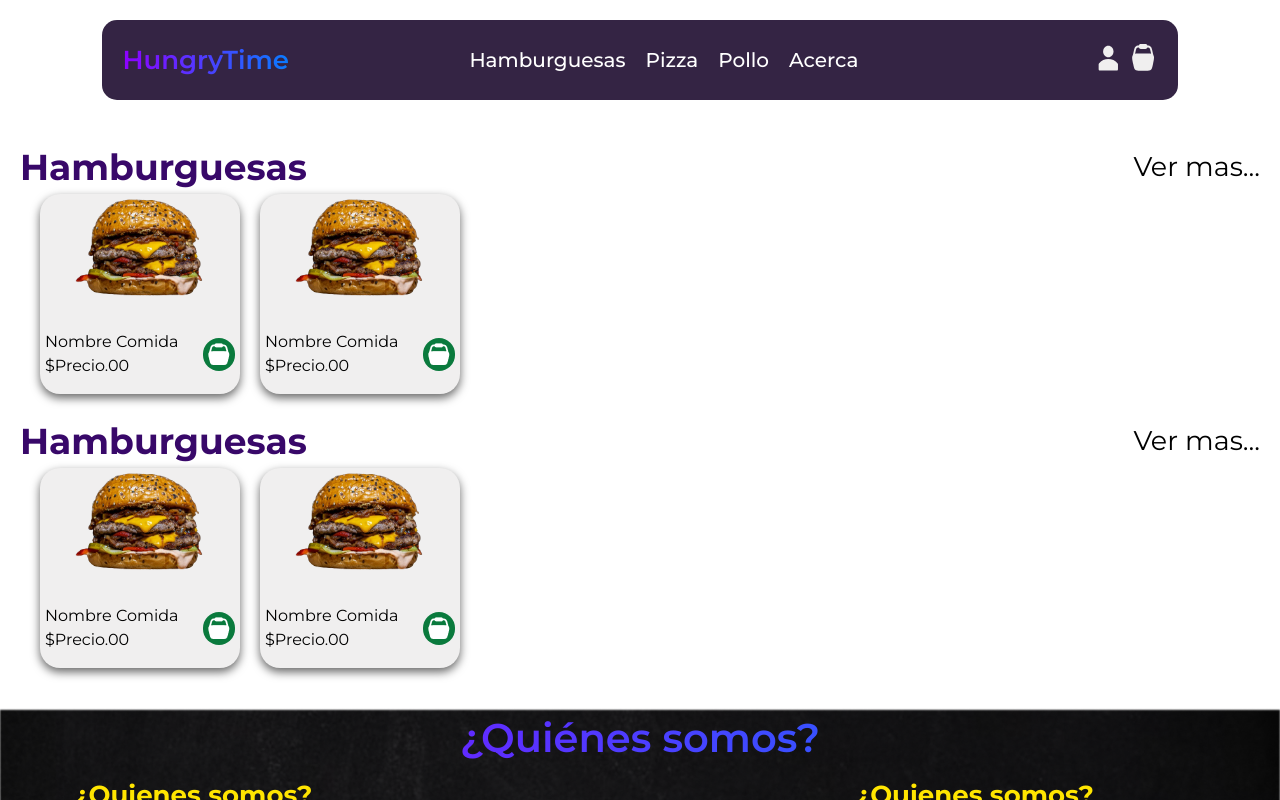
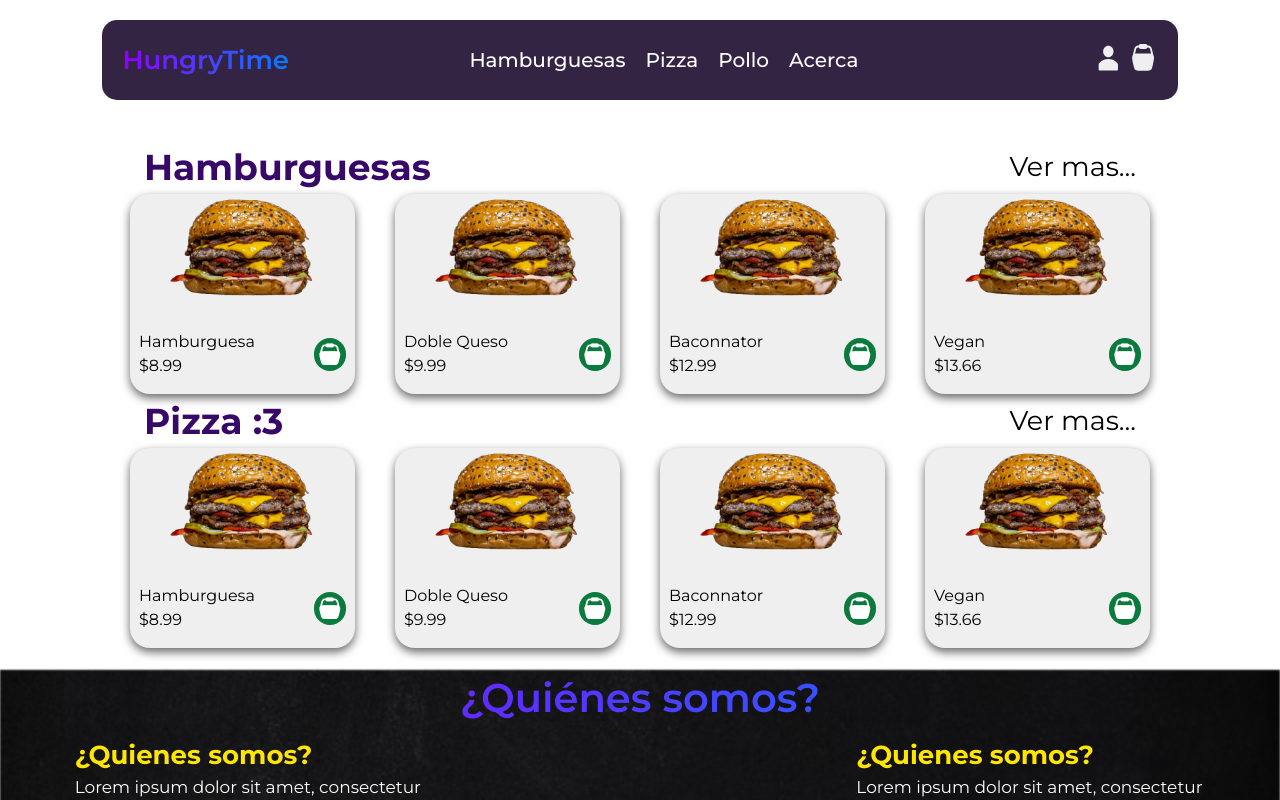
Before and after one commit to No-Country/s13-22-n-node-react, a React (Vite) app in the folder Frontend/s13-22-client-side/: page / in a window 1280 px wide. Shown: the top 800 px of the page. Built offline with nearby package versions, Linux system fonts and the light colour scheme.

Commit message:
[data/card]: added json data & cree card component

```diff
--- /dev/null
+++ b/Frontend/s13-22-client-side/src/components/FoodCard/FoodCard.css
@@ -0,0 +1,44 @@
+.food-card {
+    border-radius: 20px;
+    background-color: #F0EFEF;
+    box-shadow: 0px 4px 10px rgba(0, 0, 0, 0.6);
+    height: 200px;
+    width: 225px;
+    margin: auto 2em;
+}
+
+.food-img-container {
+    /* border: 1px solid red; */
+    text-align: center;
+    height: 60%;
+}
+
+.food-info-container {
+    display: flex;
+    justify-content: space-between;
+    /* border: 1px solid yellow; */
+    height: 40%;
+    margin: 0 .9em;
+}
+
+.food-about {
+    display: flex;
+    flex-direction: column;
+    justify-content: center;
+}
+
+.food-about p {
+    font-size: 16px;
+}
+
+.bag-icoon-container {
+    display: flex;
+    align-items: center;
+}
+
+.icon-bgd {
+    background-color: #0A7A3D;
+    border-radius: 50px;
+    padding: .5rem;
+    display: flex;
+}
--- /dev/null
+++ b/Frontend/s13-22-client-side/src/components/FoodCard/FoodCard.jsx
@@ -0,0 +1,29 @@
+import React from 'react'
+import '../FoodCard/FoodCard.css'
+
+
+// Work in progress :3
+function FoodCard({ item }) {
+    let { name, price } = item;
+
+    return (
+      <div className='food-card'>
+          <div className='food-img-container'>
+              <img src="../../../public/img/hamburguerPic.png" height="90%" width="70%"></img>
+          </div>
+          <div className='food-info-container'>
+              <div className='food-about'>
+                  <p>{name}</p>
+                  <p>${price}</p>
+              </div>
+              <div className='bag-icoon-container'>
+                  <div className='icon-bgd'>
+                      <img src="../../../public/img/shoppingBag.png" />
+                  </div>
+              </div>
+          </div>
+      </div>
+  )
+}
+
+export default FoodCard
--- a/Frontend/s13-22-client-side/src/components/MenuMain/Menu.css
+++ b/Frontend/s13-22-client-side/src/components/MenuMain/Menu.css
@@ -1,17 +1,23 @@
 .menu-section {
     /* border: 1px solid black; */
     padding: 2em;
+    /* display: flex; */
+    /* flex-direction: column; */
+    /* margin: auto; */
 }
 
 .food-type-container {
     /* border: 3px solid red; */
     margin-bottom: 2em;
+    margin: auto;
 }
 
 .type-name-container {
     display: flex;
     justify-content: space-between;
     align-items: center;
+    width: 80%;
+    margin: auto;
 }
 
 .food-name {
@@ -30,49 +36,6 @@
     display: flex;
     flex-direction: row;
     padding: 0 2em;
+    justify-items: center;
+    margin: auto;
 }
-
-.food-card {
-    border-radius: 20px;
-    background-color: #F0EFEF;
-    box-shadow: 0px 4px 10px rgba(0, 0, 0, 0.6);
-    height: 200px;
-    width: 200px;
-    margin-right: 2em;
-}
-
-.food-img-container {
-    /* border: 1px solid red; */
-    text-align: center;
-    height: 60%;
-}
-
-.food-info-container {
-    display: flex;
-    justify-content: space-between;
-    /* border: 1px solid yellow; */
-    height: 40%;
-    margin: 0 .5em;
-}
-
-.food-about {
-    display: flex;
-    flex-direction: column;
-    justify-content: center;
-}
-
-.food-about p {
-    font-size: 16px;
-}
-
-.bag-icoon-container {
-    display: flex;
-    align-items: center;
-}
-
-.icon-bgd {
-    background-color: #0A7A3D;
-    border-radius: 50px;
-    padding: .5rem;
-    display: flex;
-}
--- a/Frontend/s13-22-client-side/src/components/MenuMain/Menu.jsx
+++ b/Frontend/s13-22-client-side/src/components/MenuMain/Menu.jsx
@@ -1,7 +1,12 @@
-import React from 'react'
+import React, { useState } from 'react'
 import '../MenuMain/Menu.css'
+import menuData from '../../data/menuData'
+import FoodCard from '../FoodCard/FoodCard';
 
 function Menu() {
+    const [menu, setMenu] = useState(menuData);
+    console.log(menu);
+
   return (
     <section className='menu-section'>
         <section className='food-type-container'>
@@ -10,78 +15,31 @@ function Menu() {
                 <p className='seeMore'>Ver mas...</p>
             </div>
             <div className='cards-container'>
-                <div className='food-card'>
-                    <div className='food-img-container'>
-                        <img src="../../../public/img/hamburguerPic.png" height="90%" width="70%"></img>
-                    </div>
-                    <div className='food-info-container'>
-                        <div className='food-about'>
-                            <p>Nombre Comida</p>
-                            <p>$Precio.00</p>
-                        </div>
-                        <div className='bag-icoon-container'>
-                            <div className='icon-bgd'>
-                                <img src="../../../public/img/shoppingBag.png" />
-                            </div>
-                        </div>
-                    </div>
-                </div>
-                <div className='food-card'>
-                    <div className='food-img-container'>
-                        <img src="../../../public/img/hamburguerPic.png" height="90%" width="70%"></img>
-                    </div>
-                    <div className='food-info-container'>
-                        <div className='food-about'>
-                            <p>Nombre Comida</p>
-                            <p>$Precio.00</p>
-                        </div>
-                        <div className='bag-icoon-container'>
-                            <div className='icon-bgd'>
-                                <img src="../../../public/img/shoppingBag.png" />
-                            </div>
-                        </div>
-                    </div>
+                <div className='cards-container'>
+                    {
+                        menu.map((item) => {
+                            return (
+                                <FoodCard key={item.id} item={item} />
+                            )
+                        })
+                    }
                 </div>
             </div>
         </section>
-        {/* hi */}
         <section className='food-type-container'>
             <div className='type-name-container'>
-                  <p className='food-name'>Hamburguesas</p>
+                <p className='food-name'>Pizza :3</p>
                 <p className='seeMore'>Ver mas...</p>
             </div>
             <div className='cards-container'>
-                  <div className='food-card'>
-                      <div className='food-img-container'>
-                          <img src="../../../public/img/hamburguerPic.png" height="90%" width="70%"></img>
-                      </div>
-                      <div className='food-info-container'>
-                          <div className='food-about'>
-                              <p>Nombre Comida</p>
-                              <p>$Precio.00</p>
-                          </div>
-                          <div className='bag-icoon-container'>
-                              <div className='icon-bgd'>
-                                  <img src="../../../public/img/shoppingBag.png" />
-                              </div>
-                          </div>
-                      </div>
-                  </div>
-                  <div className='food-card'>
-                      <div className='food-img-container'>
-                          <img src="../../../public/img/hamburguerPic.png" height="90%" width="70%"></img>
-                      </div>
-                      <div className='food-info-container'>
-                          <div className='food-about'>
-                              <p>Nombre Comida</p>
-                              <p>$Precio.00</p>
-                          </div>
-                          <div className='bag-icoon-container'>
-                              <div className='icon-bgd'>
-                                  <img src="../../../public/img/shoppingBag.png" />
-                              </div>
-                          </div>
-                      </div>
+                <div className='cards-container'>
+                    {
+                        menu.map((item) => {
+                            return (
+                                <FoodCard key={item.id} item={item} />
+                            )
+                        })
+                    }
                 </div>
             </div>
         </section>
--- /dev/null
+++ b/Frontend/s13-22-client-side/src/data/menuData.jsx
@@ -0,0 +1,24 @@
+const menuData = [
+    {
+        id: 1,
+        name: "Hamburguesa",
+        price: 8.99,
+    },
+    {
+        id: 2,
+        name: "Doble Queso",
+        price: 9.99,
+    },
+    {
+        id: 3,
+        name: "Baconnator",
+        price: 12.99,
+    },
+    {
+        id: 4,
+        name: "Vegan",
+        price: 13.66,
+    },
+];
+
+export default menuData;
```
Lines whose indentation alone changed are shown as unchanged.
